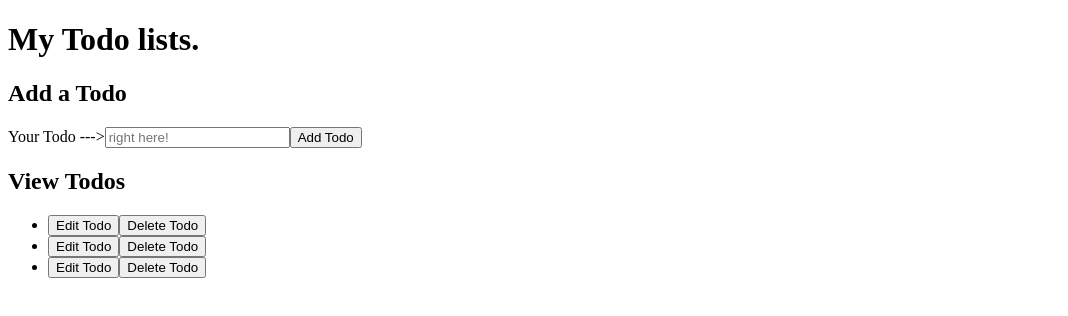
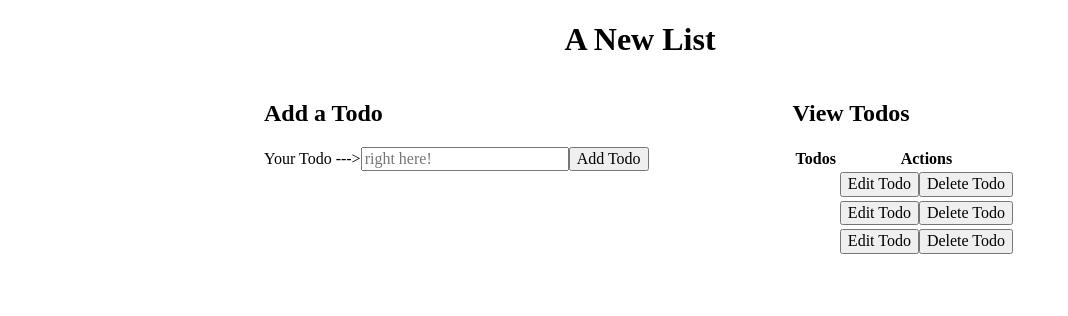
Before and after one commit to bkmorgan3/todolist-hooks, a React app: page / in a window 1280 px wide. Shown: the whole page, without its empty margins (0-1068 px from the left). Built offline with nearby package versions, Linux system fonts and the light colour scheme; no server answers.

Commit message:
centered content

```diff
--- a/client/components/App.js
+++ b/client/components/App.js
@@ -70,10 +70,12 @@ function App() {
   }
 
   return (
-    <div>
-      <h1>My Todo lists.</h1>
+    <div >
+      <div className="container">
+      <h1>A New List</h1>
+      </div>
       <div className="row">
-        <div className="todo-form">
+        <div className="flex-large">
           {editing ? (
             <div>
               <h2>Edit User</h2>
@@ -91,7 +93,7 @@ function App() {
               </div>
             )}
         </div>
-        <div className="todos">
+        <div className="flex-large">
           <h2>View Todos</h2>
           <Todos todos={todos} deleteTodo={deleteTodo} editTodo={editTodo} />
         </div>
--- a/client/components/Todos.js
+++ b/client/components/Todos.js
@@ -2,19 +2,34 @@ import React, { useState } from 'react';
 
 const Todos = props => {
 
-  return (<div>
-    <ul>
-      {props.todos.length > 0 ? (
-        props.todos.map(todo => (
+  return (
+  <table>
+    <thead>
+      <tr>
+        <th>Todos</th>
+        <th>Actions</th>
+      </tr>
+    </thead >
+    <tbody>
 
-          < li key={todo.id}> {todo.todo_text}
+    {props.todos.length > 0 ? (
+      props.todos.map(todo => (
+
+        <tr key={todo.id}>
+        <td>{todo.todo_text} </td>
+          <td>
             < button onClick={() => props.editTodo(todo)}> Edit Todo</button>
             <button onClick={() => props.deleteTodo(todo.id)}>Delete Todo</button>
-          </li>
-        ))
-      ) : <h1>Nada</h1>}
-    </ul >
-  </div >
+          </td>
+        </tr>
+      ))
+      ) :
+      <tr>
+        <td colSpan={3}>No Todos</td>
+      </tr>
+      }
+      </tbody>
+  </table >
   )
 }
 
--- a/client/index.js
+++ b/client/index.js
@@ -1,6 +1,8 @@
 import React from 'react';
 import App from './components/App';
-import { render } from 'react-dom'
+import { render } from 'react-dom';
+import './styles/index.scss';
+
 
 
 render(<App />, document.getElementById("root"));
--- /dev/null
+++ b/client/styles/index.scss
@@ -0,0 +1,24 @@
+// .main-header {
+//   background-color: #3acec2;
+//   padding: 1em 0;
+// }
+
+// .row {
+//   display: flex;
+// }
+
+.container {
+  // border: 3px solid red;
+  text-align: center;
+}
+
+.row {
+   width: 70%;
+ margin: 0 auto;
+ display: flex;
+//  border: 3px solid green;
+}
+.flex-large {
+  // border: 2px solid dodgerblue;
+  margin: 0 auto;
+}
--- a/index.html
+++ b/index.html
@@ -4,6 +4,7 @@
 <head>
   <meta charset="UTF-8">
   <meta name="viewport" content="width=device-width, initial-scale=1.0">
+  <link rel="stylesheet" href="client/styles/normalize.css" >
   <title>Document</title>
 </head>
 
```
Also changed, not shown: client/styles/normalize.css (added).
